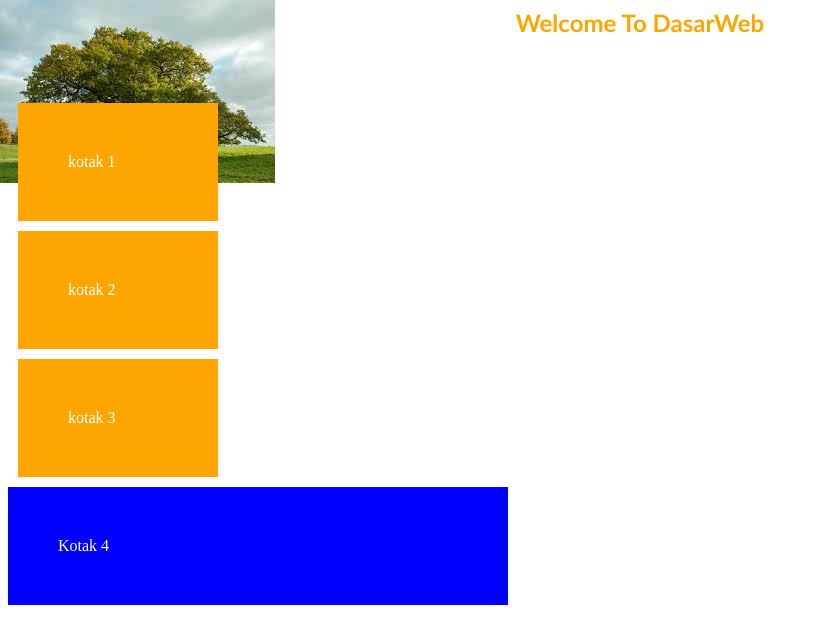
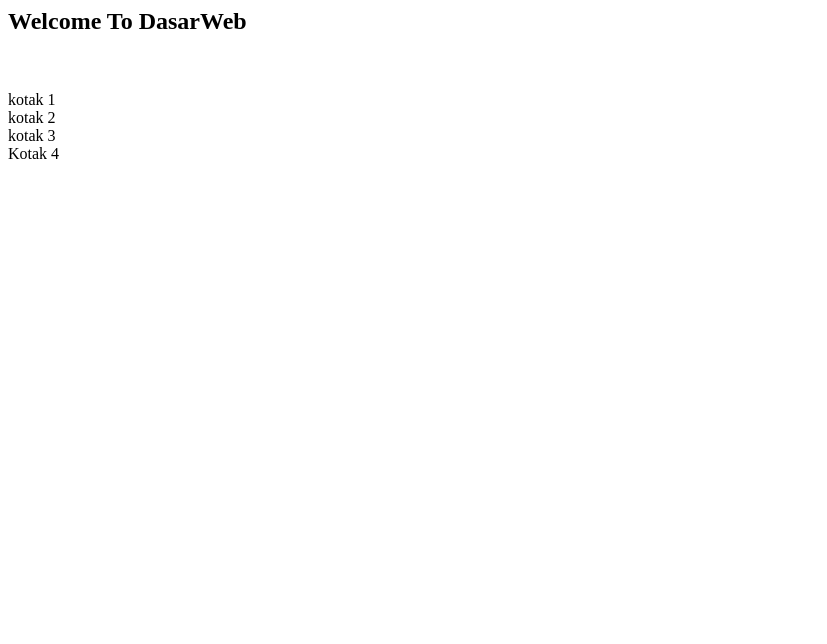
Before and after one commit to TyaraKusumaNevada/dasarWeb, a plain HTML site: page backgroundCSS.html in a window 1280 px wide. Shown: the whole page, without its empty margins (0-827 px from the left). Drawn offline with Linux system fonts and the light colour scheme.

Commit message:
praktikum 16

```diff
--- a/style.css
+++ b/style.css
@@ -1,26 +1,21 @@
-h2{
-    color :orange;
-    font-family: 'Trebuchet MS';
-    text-align: center;
+.satu{
+    width: 200px;
+    height: 200px;
+    background-color: lightgreen;
+    margin-left: 100px;
+    margin-top: 30;
+    margin-bottom: 150px;
+    margin-right: 50px;
 }
 
-.kotak{
-    padding: 50px;
+.dua{
     width: 100px;
-    color: #fff;
-    margin: 10px;
-    background: orange;
+    height: 100px;
+    background-color: lightblue;
 }
 
-#kotak{
-    width: 400px;
-    color: #fff;
-    background: blue;
-    padding: 50px;
+.tiga{
+    width: 50px;
+    height: 50px;
+    background-color: violet;
 }
-
-body{
-    background: url('img/tree1.jpg'), url('img/field1.jpg');
-    background-repeat: no-repeat, repeat;
-    color: white;
-}
```
